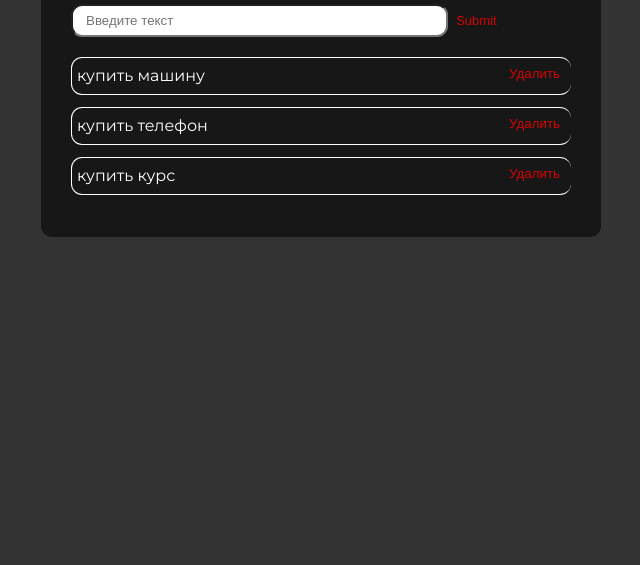
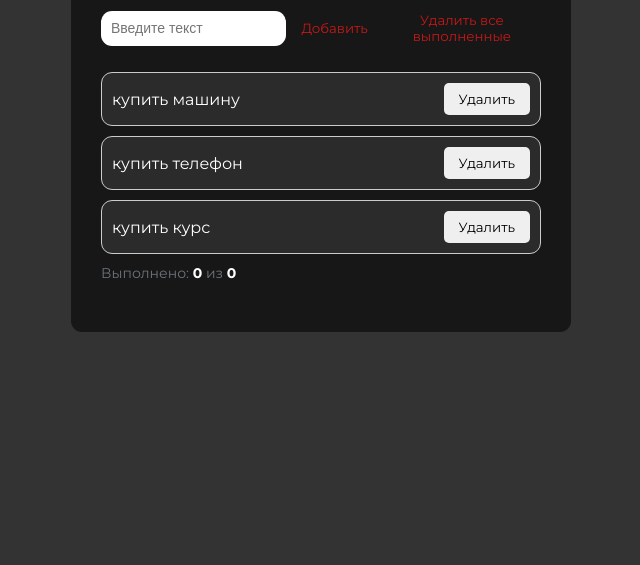
Before and after one commit to Vasik-lang/Clear, a plain HTML site: page index.html in a window 1280 px wide. Shown: the part 235-800 px from the top of the page, without its empty margins (319-959 px from the left). Drawn offline with Linux system fonts and the light colour scheme.

Commit message:
Удаление и счётчик выполненных задач

```diff
--- a/app.js
+++ b/app.js
@@ -1,5 +1,20 @@
+document.addEventListener("DOMContentLoaded", () => {
   const form = document.querySelector(".form");
   const ul = document.querySelector(".ul");
+  const clearCompletedBtn = document.querySelector(".clear-completed-btn");
+
+  // Счетчики
+  const completedCount = document.querySelector(".completed-count");
+  const totalCount = document.querySelector(".total-count");
+
+  // Обновление счетчика задач
+  function updateTaskCounter() {
+    const totalTasks = ul.querySelectorAll(".li").length;
+    const completedTasks = ul.querySelectorAll(".li.completed").length;
+
+    completedCount.textContent = completedTasks;
+    totalCount.textContent = totalTasks;
+  }
 
   // Добавление задачи
   form.addEventListener("submit", (e) => {
@@ -19,7 +34,7 @@ form.addEventListener("submit", (e) => {
     textSpan.className = "task-text";
     li.appendChild(textSpan);
 
-  //Кнопка выполнения
+    // Кнопка выполнения
     const doneBtn = document.createElement("button");
     doneBtn.className = "btn done-btn";
     doneBtn.dataset.action = "done";
@@ -40,49 +55,52 @@ form.addEventListener("submit", (e) => {
     deleteBtn.textContent = "Удалить";
     li.appendChild(deleteBtn);
 
-
     ul.prepend(li);
     input.value = "";
   });
 
-// Обработчик всех событий
-ul.addEventListener('click', (e) => {
+  // Обработчик событий для списка задач
+  ul.addEventListener("click", (e) => {
     const target = e.target;
-  const li = target.closest('.li');
+    const li = target.closest(".li");
 
-  //Выполнение
-  if (target.dataset.action === 'done') {
-    li.classList.toggle('completed');
+    // Выполнение задачи
+    if (target.dataset.action === "done") {
+      li.classList.toggle("completed");
 
-    if (li.classList.contains('completed')) {
-      target.textContent = 'Отменить';
-      target.style.backgroundColor = '#28a745';
+      if (li.classList.contains("completed")) {
+        target.textContent = "Отменить";
+        target.style.backgroundColor = "#28a745";
       } else {
-      target.textContent = 'Выполнено';
-      target.style.backgroundColor = '';
+        target.textContent = "Выполнено";
+        target.style.backgroundColor = "";
       }
     }
 
-  // Редактирование
-  if (target.dataset.action === 'edit') {
-    const textSpan = li.querySelector('.task-text');
+    // Редактирование задачи
+    if (target.dataset.action === "edit") {
+      const textSpan = li.querySelector(".task-text");
       const editBtn = target;
 
-    // Переключаем режим редактирования
-    if (editBtn.textContent === 'Редактировать') {
+      if (editBtn.textContent === "Редактировать") {
         textSpan.contentEditable = true;
         textSpan.focus();
-      editBtn.textContent = 'Сохранить';
+        editBtn.textContent = "Сохранить";
       } else {
         textSpan.contentEditable = false;
-      editBtn.textContent = 'Редактировать';
+        editBtn.textContent = "Редактировать";
+      }
     }
 
-  // Удаление
-  } else if (target.dataset.action === 'delete') {
+    // Удаление задачи
+    if (target.dataset.action === "delete") {
       li.remove();
     }
+  });
 
-
-
+  // Удаление всех выполненных задач
+  clearCompletedBtn.addEventListener("click", () => {
+    const completedTasks = document.querySelectorAll(".li.completed");
+    completedTasks.forEach((task) => task.remove());
   });
+});
--- a/index.html
+++ b/index.html
@@ -3,7 +3,7 @@
 <head>
   <meta charset="UTF-8" />
   <meta name="viewport" content="width=device-width, initial-scale=1.0" />
-    <title>Document</title>
+  <title>Список задач</title>
   <link rel="stylesheet" href="./style.css" />
 </head>
 <body>
@@ -11,9 +11,10 @@
     <h1>Список задач</h1>
       <form class="form">
       <input placeholder="Введите текст" class="input" type="text" />
+      <button type="submit" class="btn submit">Добавить</button>
+      <button class="btn clear-completed-btn">Удалить все выполненные</button>
+    </form>
 
-        <input class="submit" type="submit" />
-      </form>
 
       <ul class="ul">
         <li class="li">
@@ -30,6 +31,9 @@
           <button data-action="delete" class="btn">Удалить</button>
         </li>
       </ul>
+      <div class="task-counter">
+      Выполнено: <span class="completed-count">0</span> из <span class="total-count">0</span>
+    </div>
     </div>
     <script src="./app.js"></script>
   </body>
--- a/style.css
+++ b/style.css
@@ -1,8 +1,9 @@
-@import url(https://fonts.googleapis.com/css?family=Montserrat:100,200,300,regular,500,600,700,800,900,100italic,200italic,300italic,italic,500italic,600italic,700italic,800italic,900italic);
+@import url('https://fonts.googleapis.com/css?family=Montserrat:100,200,300,regular,500,600,700,800,900,100italic,200italic,300italic,italic,500italic,600italic,700italic,800italic,900italic');
 
 * {
   margin: 0;
   padding: 0;
+  box-sizing: border-box;
 }
 
 ul,
@@ -10,16 +11,14 @@ li {
   list-style: none;
   text-decoration: none;
 }
-button {
-  border: none;
-}
 
 body {
   background-color: rgba(0, 0, 0, 0.799);
   color: #fff;
+  font-family: Montserrat;
   padding-top: 150px;
-  font-family: Montserrat;
 }
+
 .container {
   width: 500px;
   margin: 0 auto;
@@ -27,116 +26,103 @@ body {
   padding: 30px;
   border-radius: 11px;
 }
+
 h1 {
   margin-bottom: 20px;
+  text-align: center;
 }
-form {
-  width: 500px;
+
+.form {
+  display: flex;
+  align-items: center;
+  justify-content: space-between;
+  margin-bottom: 20px;
+}
+
+.input {
+  width: 60%;
+  height: 35px;
+  padding-left: 10px;
+  border-radius: 11px;
+  border: none;
+  outline: none;
+  font-size: 14px;
+}
+
+.btn {
+  padding: 8px 15px;
+  border: none;
+  border-radius: 5px;
+  cursor: pointer;
   font-family: Montserrat;
 }
-input {
-  outline: none;
+
+.submit {
+  background-color: transparent; /* Синий цвет */
+  color: #c61818;
+  height: 35px;
 }
+
+.clear-completed-btn {
+  background-color: transparent; /* Красный цвет */
+  color: #c61818;
+}
+
 .ul {
-  width: 500px;
+  width: 100%;
 }
 
 .li {
-  border: 1px solid;
-  border-right: none;
-  height: 28px;
-  padding-top: 8px;
-  padding-left: 5px;
-  margin-bottom: 12px;
+  display: flex;
+  align-items: center;
+  justify-content: space-between;
+  padding: 10px;
+  border: 1px solid #ccc;
   border-radius: 11px;
+  margin-bottom: 10px;
+  background-color: #2b2b2b;
 }
+
+.task-counter {
+  margin-bottom: 20px;
+  font-size: 14px;
+  color: #6c757d;
+}
+
+.task-counter span {
+  font-weight: bold;
+  color: #fff;
+}
+
+.task-text {
+  flex-grow: 1;
+  margin-right: 10px;
+}
+
 .completed .task-text {
   text-decoration: line-through;
   color: #6c757d;
 }
+
 .done-btn {
+  background-color: transparent;
+  color: #28a745;
   transition: all 0.3s;
 }
+
 .completed .done-btn {
   background-color: #28a745 !important;
+  color: white;
 }
-.submit {
-  height: 30px;
+
+.edit-btn {
   background-color: transparent;
-  border: none;
-  font-size: 13px;
-  padding: 8px 4px;
-  cursor: pointer;
-  color: #d50303;
-  border-radius: 11px;
+  color: #ffc107;
+  margin-left: 5px;
 }
-.btn {
-  display: block;
-  margin-left: auto;
-  color: #d50303;
-  cursor: pointer;
+
+.delete-btn {
   background-color: transparent;
-  padding: 9px 11px;
-  transform: translateY(-25px);
-  border-radius: 11px;
-  float: right;
-  margin-top: 16px;
+  color: #dc3545;
+  margin-left: 5px;
 }
-.edit{
-  padding: 5px;
-}
-.input {
-  width: 73%;
-  margin-bottom: 20px;
-  height: 29px;
-  padding-left: 8px;
-  border-radius: 11px;
-}
-.input::placeholder {
-  padding-left: 5px;
-}
-/* // var form = document.querySelector(".form");
-// var ul = document.querySelector(".ul");
-
-// form.addEventListener("submit", toDo);
-
-// function toDo(e) {
-//   e.preventDefault();
-
-//   var input = document.querySelector(".input");
-//   var inputText = input.value;
-
-//   var li = document.createElement("li");
-//   li.className = "li";
-
-//   var textNode = document.createTextNode(inputText);
-//   li.appendChild(textNode);
-
-//   // +++++++++++создаем кнопку+++++++++++++++++
-
-//   var deleteBtn = document.createElement("button");
-//   deleteBtn.appendChild(document.createTextNode("Удалить"));
-
-//   deleteBtn.className = "btn";
-//   deleteBtn.dataset.action = "delete";
-
-//   li.appendChild(deleteBtn);
-//   ul.prepend(li);
-
-//   input.value = "";
-// }
-
-// const deleteItem = document.querySelectorAll(".btn");
-
-// // ++++++++++++++++++++++++++++++++++++++++++++
-
-// ul.addEventListener("click", removeLi);
-
-// function removeLi(e) {
-//   if (
-//     e.target.hasAttribute("data-action") &&
-//     e.target.getAttribute("data-action") == "delete"
-//   ) {
-//     e.target.parentNode.remove();
-//   }
-// } */
```
Lines whose indentation alone changed are shown as unchanged.
